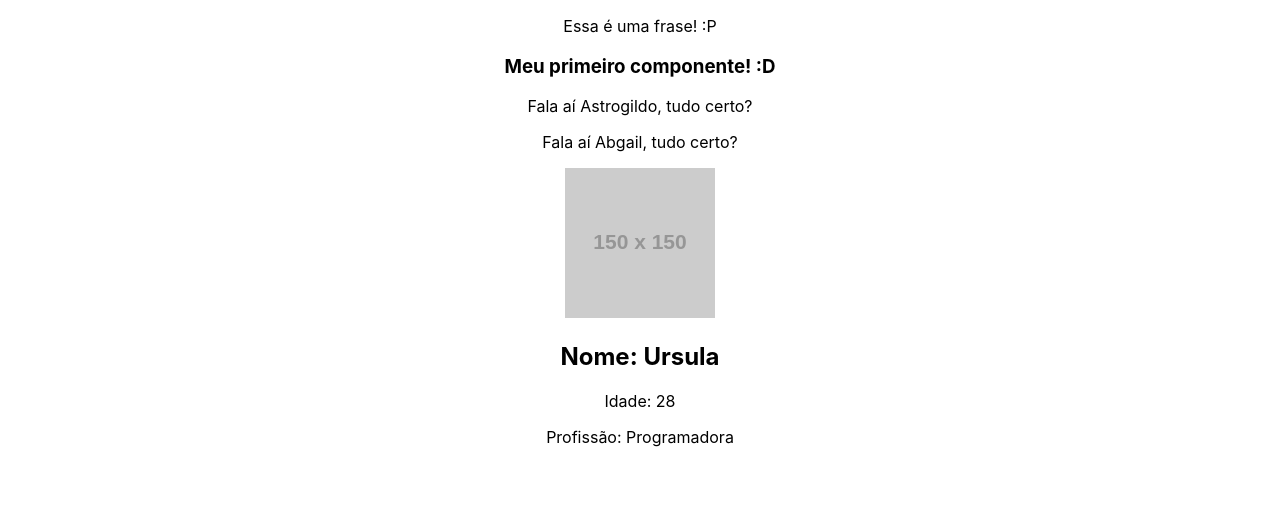
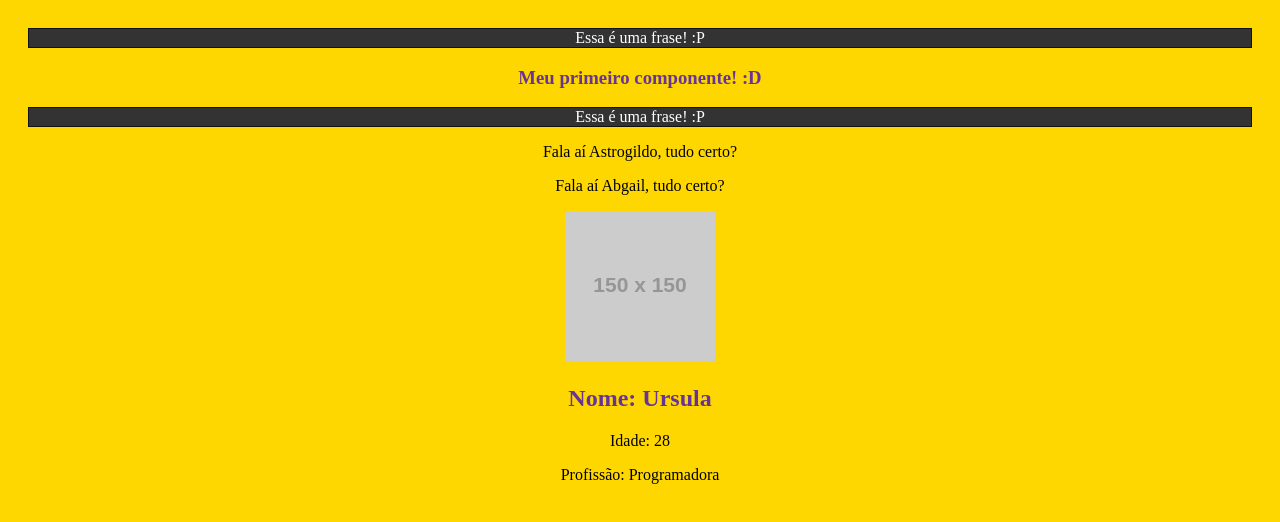
Before and after one commit to Pixelikas/Estudos-REACT, a React (Create React App) app: page / in a window 1280 px wide. Shown: the top 522 px of the page. Built offline with nearby package versions, Linux system fonts and the light colour scheme.

Commit message:
Add CSS modules

```diff
--- a/src/App.js
+++ b/src/App.js
@@ -2,6 +2,7 @@
 import HelloWorld from './components/HelloWorld'
 import SayMyName from './components/SayMyName'
 import Pessoa from './components/Pessoa'
+import Frase from './components/Frase'
 
 function App() {
 
@@ -11,6 +12,7 @@
     <div className="App">
 
         <HelloWorld />
+        <Frase />
         <SayMyName nome = 'Astrogildo'/>
         <SayMyName nome = {nome}/>
         <Pessoa foto = 'https://via.placeholder.com/150' nome ='Ursula' idade = '28' profissao = 'Programadora'/>
--- a/src/components/Frase.js
+++ b/src/components/Frase.js
@@ -1,10 +1,12 @@
+import styles from './Frase.module.css'
+
 function Frase(){
 
     return(
 
-        <div>
+        <div className = {styles.fraseContainer}>
 
-            <p>Essa é uma frase! :P</p>
+            <p className = {styles.fraseContent}>Essa é uma frase! :P</p>
 
         </div>
 
--- /dev/null
+++ b/src/components/Frase.module.css
@@ -0,0 +1,15 @@
+.fraseContainer{
+
+    background-color: #333333;
+    border: 1px solid #111111;
+
+
+}
+
+.fraseContent{
+
+    color: #FFFFFF;
+    background-color: #333333;
+    margin: 0;
+
+}
--- a/src/index.css
+++ b/src/index.css
@@ -1,13 +1,12 @@
 body {
-  margin: 0;
-  font-family: -apple-system, BlinkMacSystemFont, 'Segoe UI', 'Roboto', 'Oxygen',
-    'Ubuntu', 'Cantarell', 'Fira Sans', 'Droid Sans', 'Helvetica Neue',
-    sans-serif;
-  -webkit-font-smoothing: antialiased;
-  -moz-osx-font-smoothing: grayscale;
+
+  padding: 20px;
+  background-color: gold;
+
 }
 
-code {
-  font-family: source-code-pro, Menlo, Monaco, Consolas, 'Courier New',
-    monospace;
+h2, h3{
+
+  color: rebeccapurple;
+
 }
```
